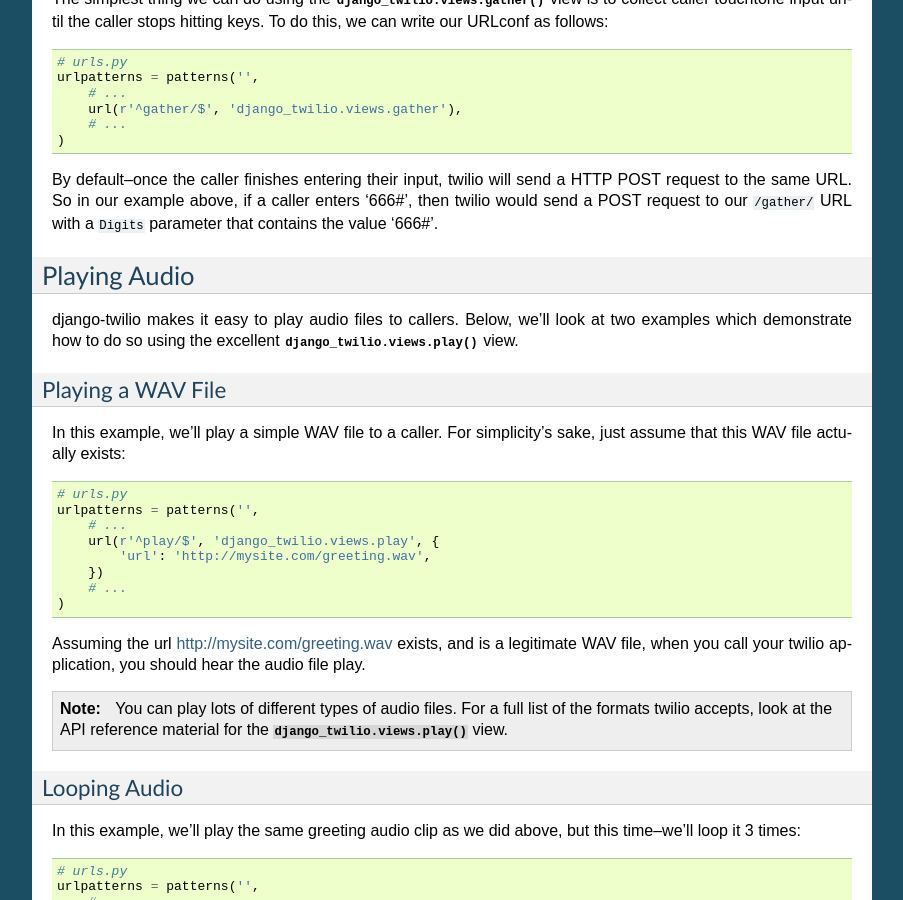
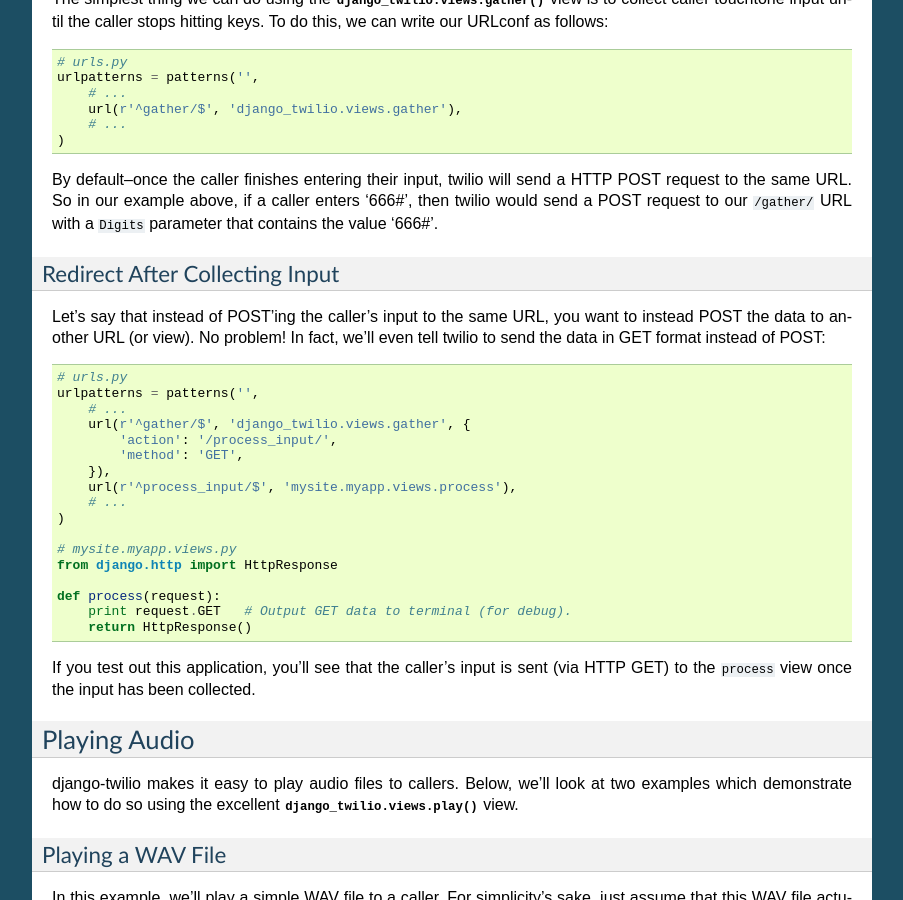
Before and after one commit to rdegges/django-twilio, a Sphinx documentation site: the page built from docs/views.rst, in a window 1280 px wide and 900 px high, scrolled down 2200 px. Shown: the whole window, without its empty margins (198-1101 px from the left). Built offline with Sphinx 7.4.7, drawn with Linux system fonts in a browser that asks for light colours; some of the changed text lies outside the part shown.

Commit message:
Adding docs on redirecting after gather.

```diff
--- a/docs/views.rst
+++ b/docs/views.rst
@@ -146,6 +146,34 @@
 '666#', then twilio would send a POST request to our ``/gather/`` URL with a
 ``Digits`` parameter that contains the value '666#'.
 
+Redirect After Collecting Input
+===============================
+
+Let's say that instead of POST'ing the caller's input to the same URL, you want
+to instead POST the data to another URL (or view). No problem! In fact, we'll
+even tell twilio to send the data in GET format instead of POST::
+
+    # urls.py
+    urlpatterns = patterns('',
+        # ...
+        url(r'^gather/$', 'django_twilio.views.gather', {
+            'action': '/process_input/',
+            'method': 'GET',
+        }),
+        url(r'^process_input/$', 'mysite.myapp.views.process'),
+        # ...
+    )
+
+    # mysite.myapp.views.py
+    from django.http import HttpResponse
+
+    def process(request):
+        print request.GET   # Output GET data to terminal (for debug).
+        return HttpResponse()
+
+If you test out this application, you'll see that the caller's input is sent
+(via HTTP GET) to the ``process`` view once the input has been collected.
+
 Playing Audio
 *************
 
```
